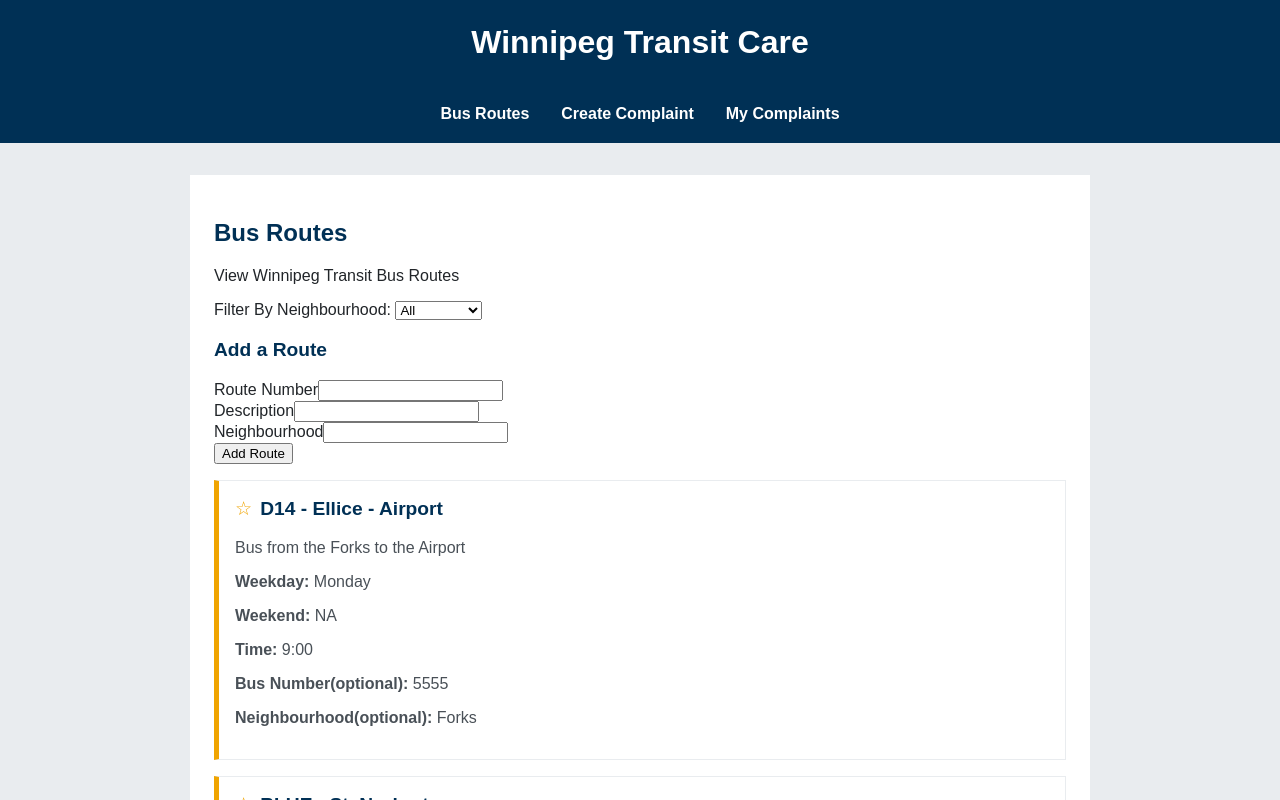
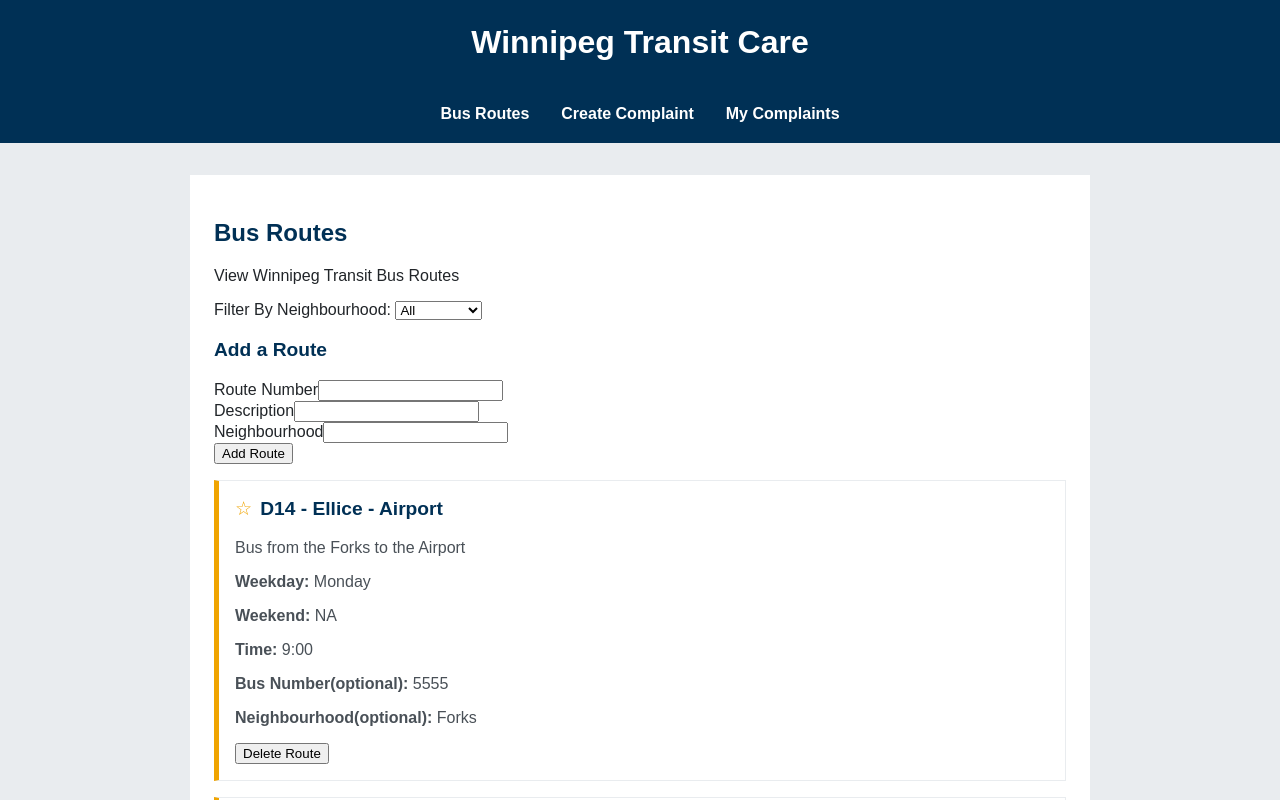
Before and after one commit to rrcw2025oabdel/Winnipeg_Transit_Care, a React (Vite) app: page / in a window 1280 px wide. Shown: the top 800 px of the page. Built offline with nearby package versions, Linux system fonts and the light colour scheme.

Commit message:
adding delete button

```diff
--- a/src/components/features/busroutes/busRoutes.tsx
+++ b/src/components/features/busroutes/busRoutes.tsx
@@ -121,7 +121,6 @@
         const routeNumber = form.routeNumber.trim();
         const routeName = form.routeName.trim();
         const description = form.description.trim();
-        const busNumber = form.busNumber.trim();
 
         if (!routeNumber) {
             newErrors.routeNumber = "Route number is required";
@@ -226,7 +225,7 @@
                     <input
                         id="neighbourhood"
                         value={form.neighbourhood}
-                        onChange={(e) => handlechange("neighbourhood", e.target.value)}
+                        onChange={(e) => handleChange("neighbourhood", e.target.value)}
                         />
                 </div>
                 <button onClick={addRoute}>Add Route</button>
@@ -269,14 +268,21 @@
                         <p>
                             <strong>Time:</strong> {route.schedule.time}
                         </p>
-
+                    {route.busNumber && (
                         <p>
                             <strong>Bus Number(optional):</strong> {route.busNumber}
-                        </p>
+                        </p>)}
 
+                    {route.neighbourhood && (
                         <p>
                             <strong>Neighbourhood(optional):</strong> {route.neighbourhood}
-                        </p>
+                        </p>)}
+
+                        <button
+                            onClick={() => deleteRoute(route.id)}
+                            aria-label={`Delete route ${route.routeNumber}`}
+                            >Delete Route
+                            </button>
 
                     </li>
                 );
```
